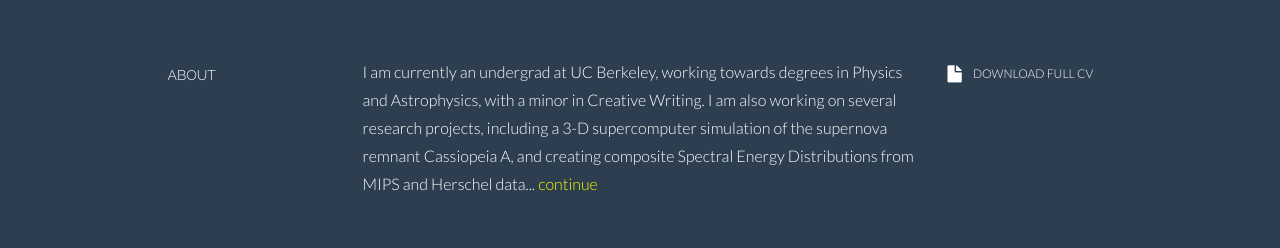
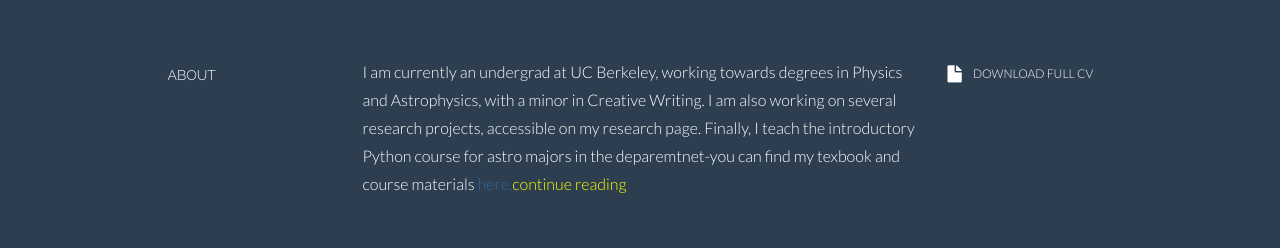
Before and after one commit to imadpasha/imadpasha.github.io, a plain HTML site: page index.html in a window 1280 px wide. Shown: the part 502-750 px from the top of the page. Drawn offline with Linux system fonts and the light colour scheme.

Commit message:
link to python

```diff
--- a/index.html
+++ b/index.html
@@ -82,7 +82,7 @@
 				</div>
 				<div class="col-lg-6">
 
-					<p>I am currently an undergrad at UC Berkeley, working towards degrees in Physics and Astrophysics, with a minor in Creative Writing. I am also working on several research projects, including a 3-D supercomputer simulation of the supernova remnant Cassiopeia A, and creating composite Spectral Energy Distributions from MIPS and Herschel data... <a href="about.html"><FONT COLOR="fbff00">continue</FONT></a></p>
+					<p>I am currently an undergrad at UC Berkeley, working towards degrees in Physics and Astrophysics, with a minor in Creative Writing. I am also working on several research projects, accessible on my research page. Finally, I teach the introductory Python course for astro majors in the deparemtnet-you can find my texbook and course materials <a href="http://prappleizer.github.io">here.</a><a href="about.html"><FONT COLOR="fbff00">continue reading</FONT></a></p>
 				</div>
 				<div class="col-lg-3">
 					<p><a href="working-cv.pdf"><i class="icon-file"></i></a> <sm><a href="working-cv.pdf"><FONT COLOR="FFFFFF">DOWNLOAD FULL CV</FONT></a></sm></p>
```
